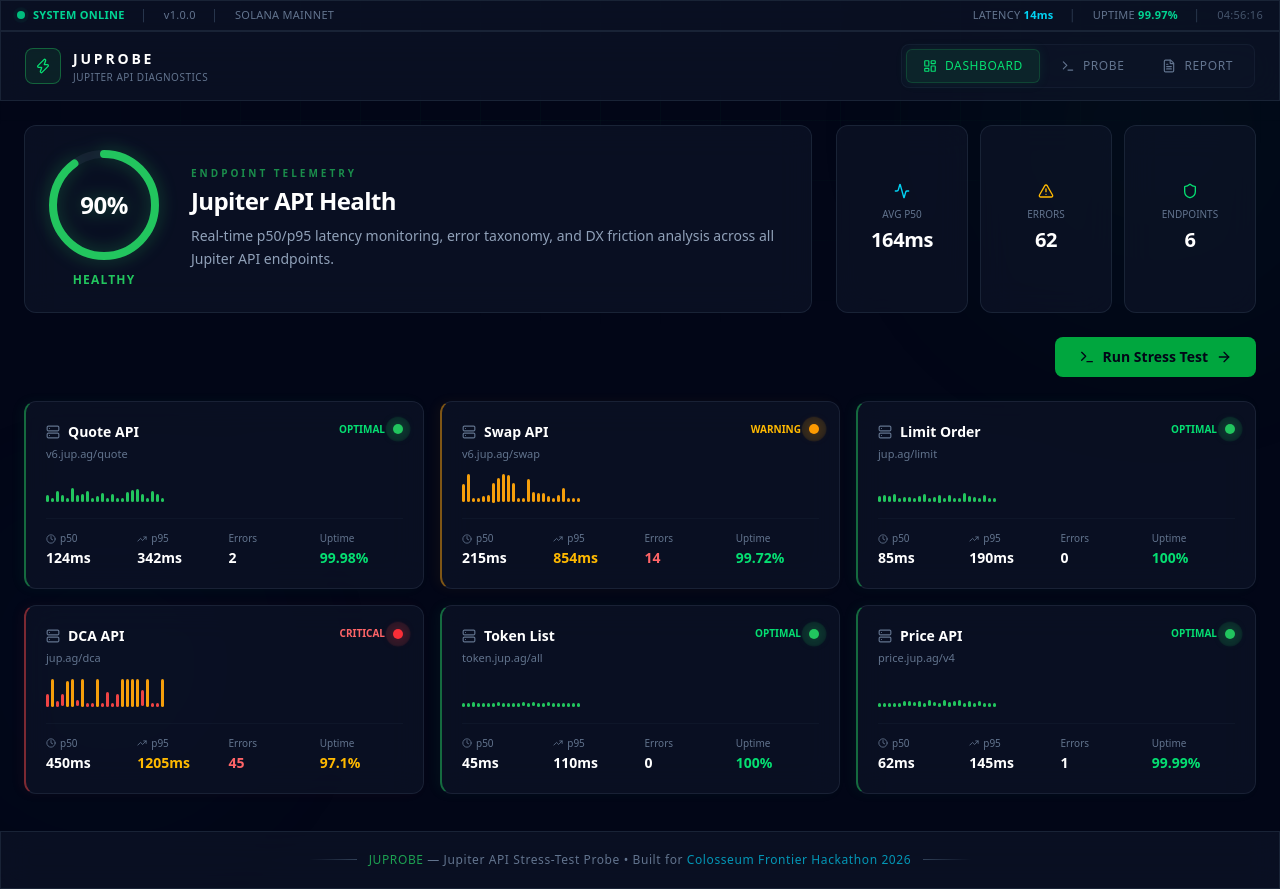
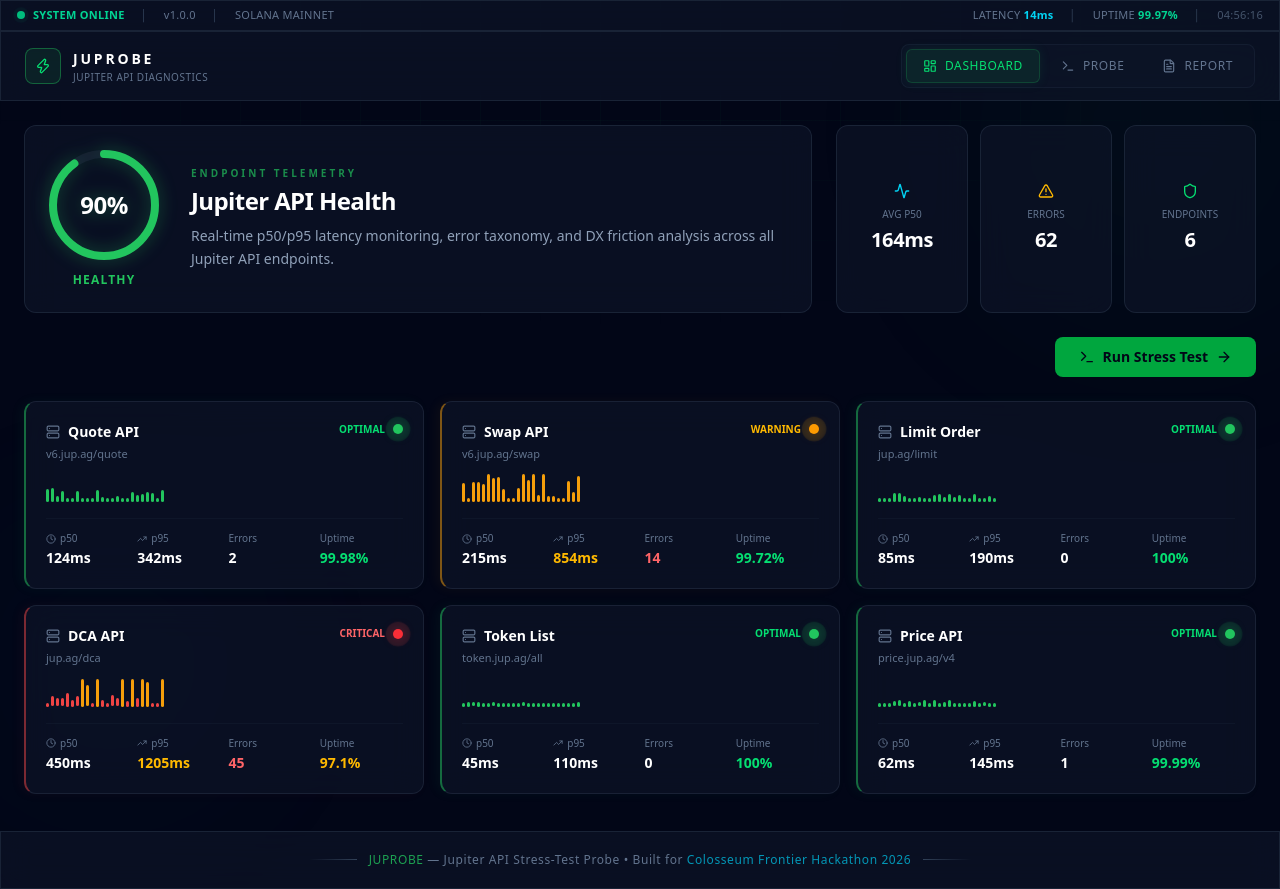
Before and after one commit to edycutjong/juprobe, a Next.js app: page / in a window 1280 px wide. Built offline with nearby package versions, Linux system fonts and the light colour scheme; what @jup-ag/api would draw is missing.

Commit message:
fix: resolve hydration mismatch in Sparkline with deterministic values

```diff
--- a/src/components/Sparkline.tsx
+++ b/src/components/Sparkline.tsx
@@ -18,9 +18,10 @@
   variance = 30,
 }: SparklineProps) {
   const [bars] = useState(() => {
-    return Array.from({ length: points }, () =>
-      Math.max(4, Math.min(height, baseValue + (Math.random() - 0.5) * 2 * variance))
-    );
+    return Array.from({ length: points }, (_, i) => {
+      const pseudoRandom = Math.abs((Math.sin(i * 12.9898 + baseValue) * 43758.5453) % 1);
+      return Math.max(4, Math.min(height, baseValue + (pseudoRandom - 0.5) * 2 * variance));
+    });
   });
 
   return (
```
